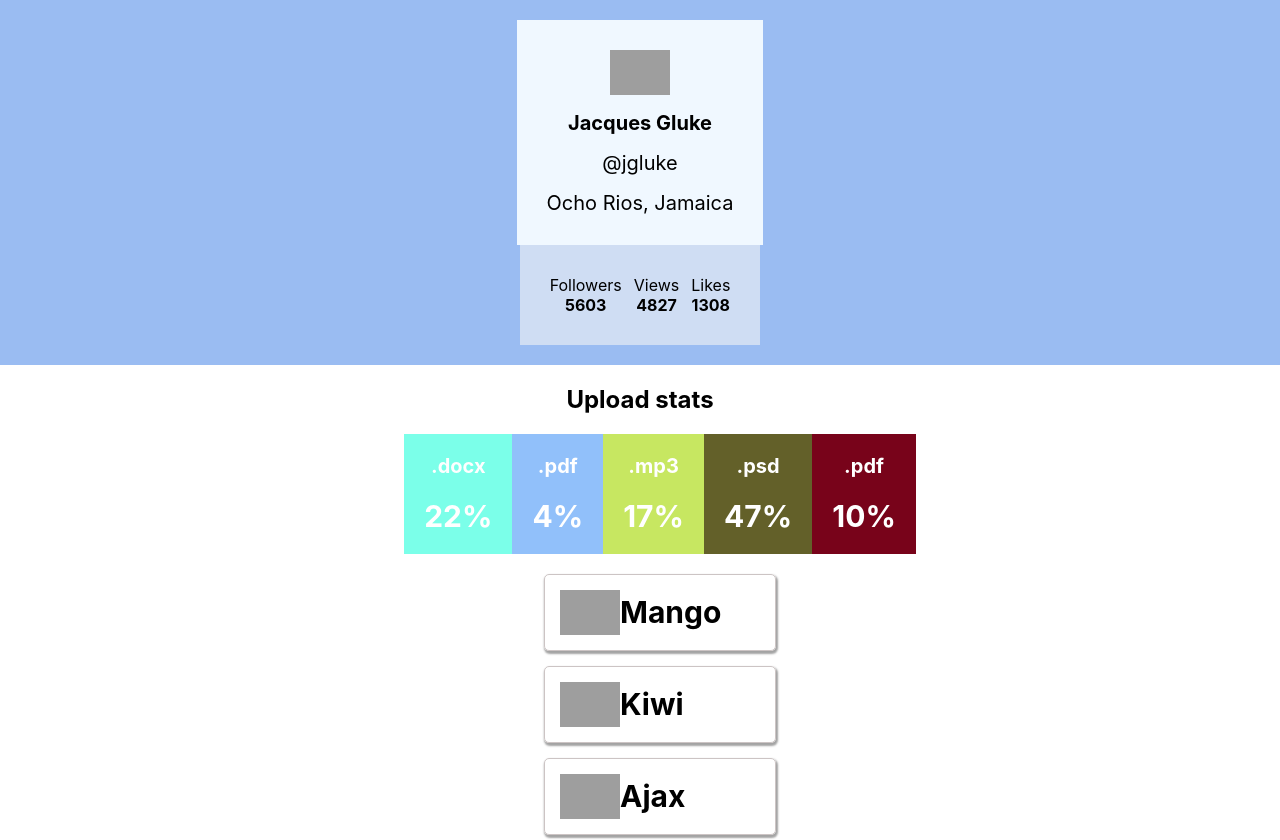
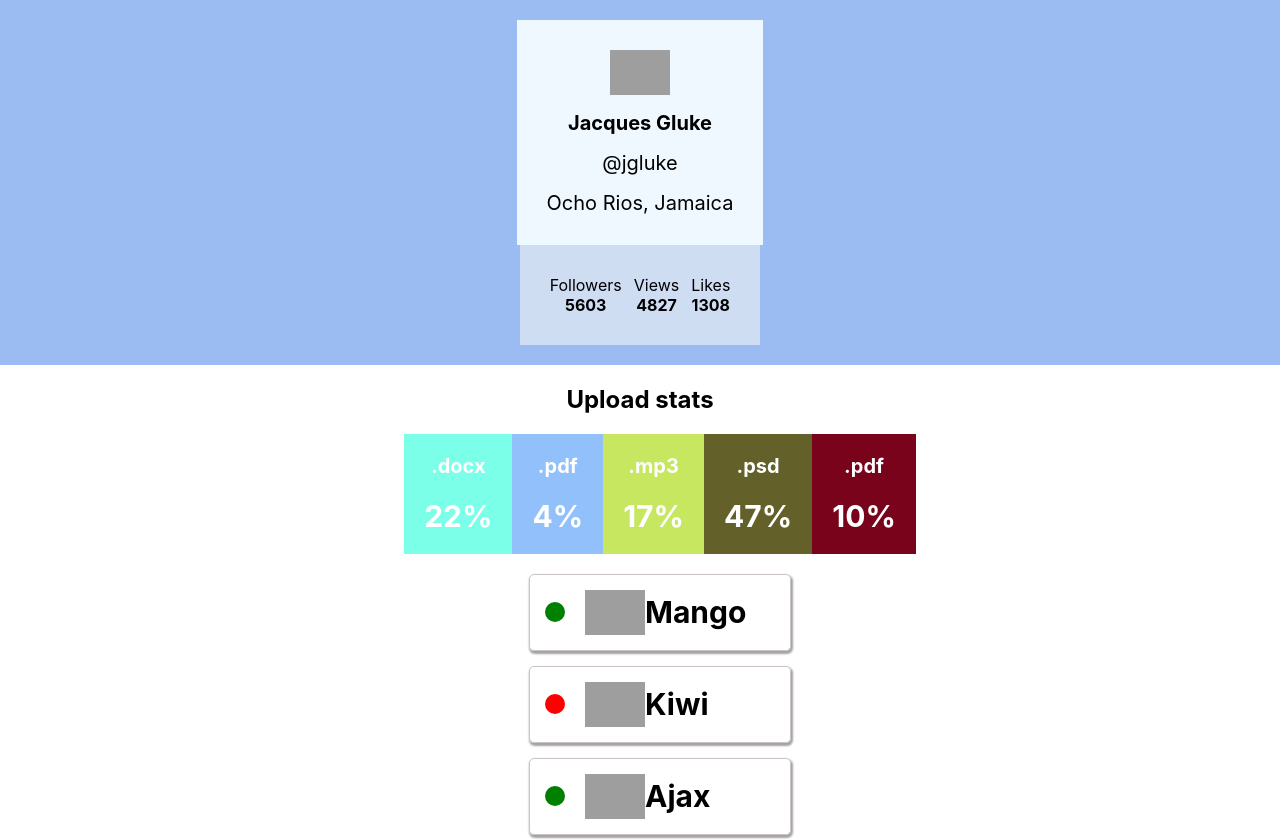
Before and after one commit to ira089/goit-react-hw-01-components, a React (Create React App) app: page / in a window 1280 px wide. Shown: the top 840 px of the page. Built offline with nearby package versions, Linux system fonts and the light colour scheme; grey boxes are pictures that could not be loaded.

Commit message:
react_HW1_fin1

```diff
--- a/src/components/FriendList/FriendList.jsx
+++ b/src/components/FriendList/FriendList.jsx
@@ -1,8 +1,13 @@
 import styles from './FriendList.module.css';
 
-const FriendList = ({ avatar, name }) => {
+const FriendList = ({ avatar, name, isOnline }) => {
   return (
     <>
+      {isOnline ? (
+        <span className={styles.statusgreen}></span>
+      ) : (
+        <span className={styles.statusred}></span>
+      )}
       <img
         className={styles.avatar}
         src={avatar}
--- a/src/components/FriendList/FriendList.module.css
+++ b/src/components/FriendList/FriendList.module.css
@@ -15,13 +15,41 @@
   align-items: center;
   /* gap: 20px; */
   padding: 15px;
-  width: 200px;
+  width: 230px;
   box-shadow: 1px 2px 2px 1px rgba(14, 13, 13, 0.382);
 }
 .avatar {
   width: 60px;
+  /* padding-left: 20px; */
 }
 .name {
   font-size: 30px;
   font-weight: bold;
 }
+.statusgreen,
+.statusred {
+  width: 20px;
+  height: 20px;
+  border-radius: 50%;
+  display: inline-block;
+  margin-right: 20px;
+}
+.statusred {
+  background-color: red;
+}
+.statusgreen {
+  background-color: green;
+}
+/* .item::before {
+  content: '';
+  width: 20px;
+  height: 20px;
+  background-color: #3498db;
+  border-radius: 50%;
+  position: absolute;
+  left: 0;
+  top: 50%;
+  transform: translateY(-50%);
+  margin-right: 10px;
+  margin-left: 10px;
+} */
--- a/src/components/FriendList/FriendListItem.jsx
+++ b/src/components/FriendList/FriendListItem.jsx
@@ -6,7 +6,11 @@ const FriendListItem = ({ items }) => {
     <ul className={styles.friendlist}>
       {items.map(item => (
         <li className={styles.item} key={item.id}>
-          <FriendList avatar={item.avatar} name={item.name} />
+          <FriendList
+            avatar={item.avatar}
+            name={item.name}
+            isOnline={item.isOnline}
+          />
         </li>
       ))}
     </ul>
```
